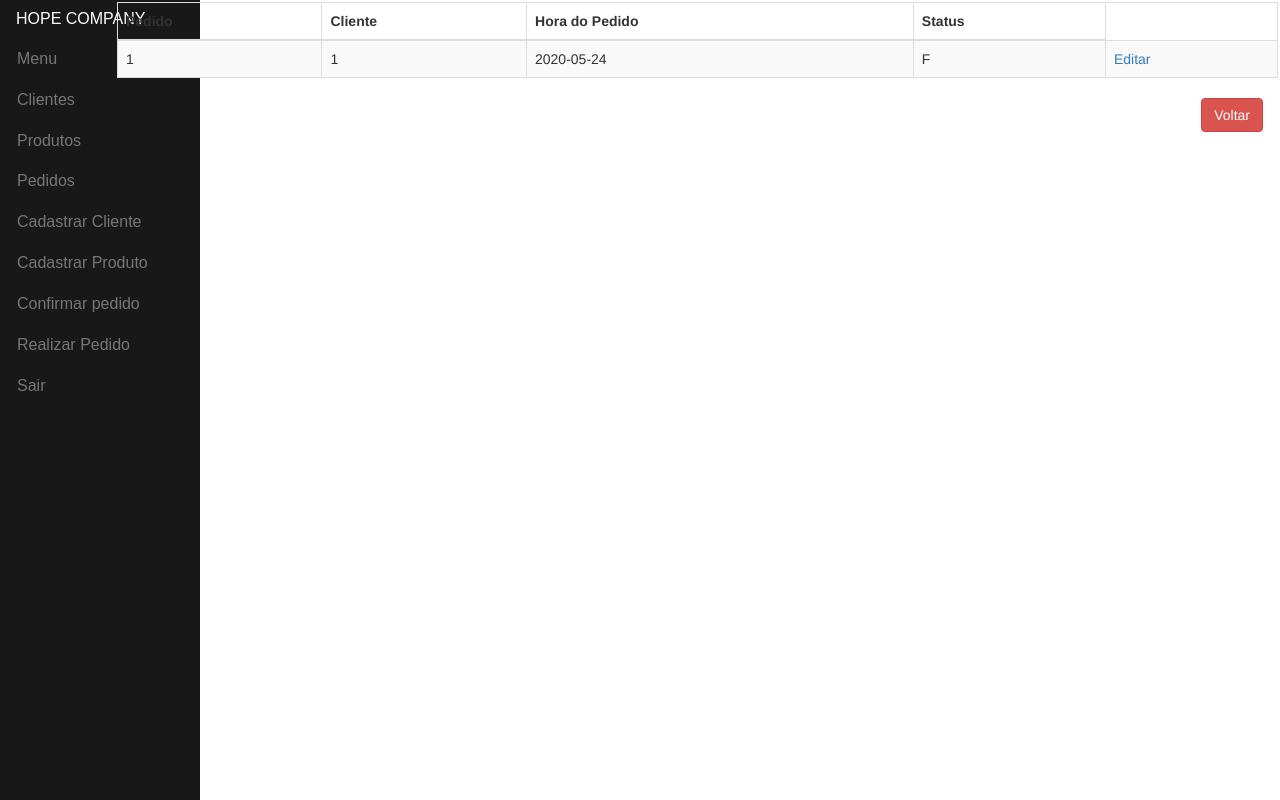
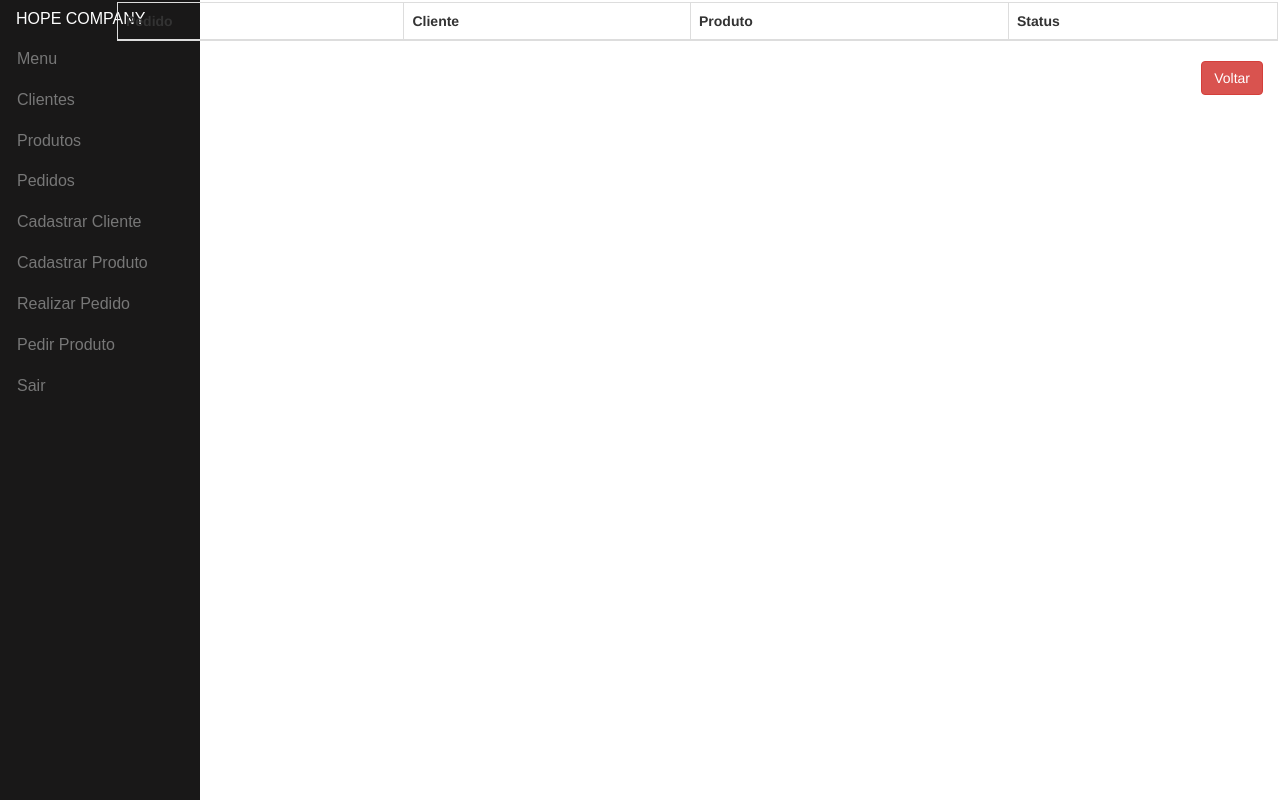
Before and after one commit to Anakin-coder/Hope_company_final, a Flask app: page /pedido/ in a window 1280 px wide. Run offline with Flask 2, Linux system fonts and the light colour scheme; data comes from the database, SQL or seed files in the repository; data that the repository does not hold is empty; some libraries are stand-ins or nearby versions.

Commit message:
Atualizações no projeto

```diff
--- a/Hope-Company/clientes.py
+++ b/Hope-Company/clientes.py
@@ -139,13 +139,15 @@
 
 @app.route("/pedido/novo/", methods = ["GET"])
 def form_criar_pedido_api():
-    return render_template("form_pedido.html", id_pedido = "novo", status = "", id_cliente="", clientes = listar_clientes(), produtos = listar_produtos())
+    return render_template("form_pedido.html", id_pedido = "novo", status = "",  nome = "", ped_valor = "", ped_qtd = "", clientes = listar_clientes(), produtos = listar_produtos())
 
 @app.route("/pedido/novo/", methods = ["POST"])
 def criar_pedido_api():
     status = request.form["status"]
-    id_cliente = request.form["id_cliente"]
-    id_pedido = criar_pedido(status, id_cliente)
+    nome = request.form["nome"]
+    ped_valor = request.form["ped_valor"]
+    ped_qtd = request.form["ped_qtd"]
+    id_pedido = criar_pedido(status, nome, ped_valor, ped_qtd)
     return render_template("menu.html", mensagem = f"Novo pedido gerado: {id_pedido}!")
 
 @app.route("/pedido/<int:id_pedido>/", methods = ["GET"])
@@ -171,18 +173,20 @@
         return render_template("menu.html", mensagem = "Esse pedido nem mesmo existia mais."), 404
     deletar_pedido(id_pedido)
     return render_template("menu.html", mensagem = f"O pedido {id_pedido} foi excluído com sucesso!")
-#---------------------------------PRODUTO PEDIDO-----------------------------------------------#
+#---------------------------------ITENS PEDIDO-----------------------------------------------#
 @app.route("/produto/pedido/", methods = ["GET"])
 def form_prod_pedido_api():
-    return render_template("form_produto_pedido.html", preco = "", quantidade = "", id_produto = "", id_pedido = "", produtos = listar_produtos(), pedidos = listar_pedidos())
+    return render_template("form_produto_pedido.html", preco = "", quantidade = "", descrica = "", id_pedido = "", preco_unitario = "", produtos = listar_produtos(), pedidos = listar_pedidos())
 
 @app.route("/produto/pedido/", methods = ["POST"])
 def criar_prod_pedido_api():
     preco = request.form['preco']
     quantidade = request.form['quantidade']
-    id_produto = request.form['id_produto']
+    descricao = request.form['descricao']
     id_pedido = request.form['id_pedido']
-    criar_prod_pedido(preco, quantidade, id_produto, id_pedido)
+    preco_unitario = request.form['preco_unitario']
+    descricao = request.form['descricao']
+    criar_prod_pedido(preco, quantidade, descricao, id_pedido, preco_unitario, descricao)
     return render_template('menu.html', mensagem = 'Pedido realizado com sucesso')
 
 ###############################################
@@ -220,6 +224,26 @@
     email CHAR(100) NULL
 );
 
+CREATE TABLE IF NOT EXISTS pedido (
+    id_pedido INTEGER PRIMARY KEY AUTOINCREMENT,
+    id_cliente INTEGER NOT NULL,
+    datahora DEFAULT CURRENT_DATE,
+    ped_valor INTEGER,
+    ped_qtd INTERGER,
+    status TINYINT(1),
+    FOREIGN KEY(id_cliente) REFERENCES cliente(id_cliente)
+);
+
+CREATE TABLE IF NOT EXISTS itens_pedido (
+    id_produto INTEGER NOT NULL,
+    id_pedido INTEGER NOT NULL,
+    preco REAL NOT NULL,
+    preco_unitario REAL NOT NULL,
+    quantidade INTEGER NOT NULL,
+    FOREIGN KEY(id_produto) REFERENCES produto(id_produto),
+    FOREIGN KEY(id_pedido) REFERENCES pedido(id_pedido)
+);
+
 CREATE TABLE IF NOT EXISTS produto (
     id_produto INTEGER PRIMARY KEY AUTOINCREMENT,
     descricao VARCHAR(50) NOT NULL,
@@ -227,20 +251,11 @@
     preco_unitario REAl NOT NULL
 );
 
-CREATE TABLE IF NOT EXISTS pedido (
-    id_pedido INTEGER PRIMARY KEY AUTOINCREMENT,
-    id_cliente INTEGER NOT NULL,
-    datahora DEFAULT CURRENT_DATE,
-    status TINYINT(1),
-    FOREIGN KEY(id_cliente) REFERENCES cliente(id_cliente)
-);
-CREATE TABLE IF NOT EXISTS produto_pedido (
-    id_produto INTEGER NOT NULL,
-    id_pedido INTEGER NOT NULL,
-    preco REAL NOT NULL,
-    quantidade INTEGER NOT NULL,
-    FOREIGN KEY(id_produto) REFERENCES produto(id_produto),
-    FOREIGN KEY(id_pedido) REFERENCES pedido(id_pedido)
+CREATE TABLE IF NOT EXISTS estoque (
+    id_estoque INTEGER PRIMARY KEY AUTOINCREMENT,
+    id_produto VARCHAR(50) NOT NULL,
+    quantidade INTEGER,
+    FOREIGN KEY(id_produto) REFERENCES produto(id_produto)
 );
 
 CREATE TABLE IF NOT EXISTS usuario (
@@ -320,9 +335,9 @@
 
 #-----------------------PEDIDOS-------------------------------#
 
-def criar_pedido(status, id_cliente):
+def criar_pedido(status, nome, ped_valor, ped_qtd):
     with closing(conectar()) as con, closing(con.cursor()) as cur:
-        cur.execute("INSERT INTO pedido (status, id_cliente) VALUES (?, ?)", (status, id_cliente, ))
+        cur.execute("INSERT INTO pedido (status, id_cliente, ped_valor, ped_qtd) VALUES (?, ?, ?, ?)", (status, nome, ped_valor, ped_qtd, ))
         id_pedido = cur.lastrowid
         con.commit()
         return id_pedido
@@ -334,7 +349,7 @@
 
 def listar_pedidos():
     with closing(conectar()) as con, closing(con.cursor()) as cur:
-        cur.execute("SELECT p.id_pedido, p.id_cliente, p.datahora, p.status FROM pedido p ORDER BY p.id_cliente")
+        cur.execute("SELECT p.id_pedido, p.id_cliente, p.datahora, p.status, c.nome FROM pedido p INNER JOIN cliente c ON p.id_cliente = c.id_cliente ORDER BY p.id_cliente")
         return rows_to_dict(cur.description, cur.fetchall())
 
 def editar_pedido(status, id_pedido):
@@ -365,16 +380,21 @@
             return None
         return Usuario(u['id_usuario'], u['usuario'], u['email'], u['senha'])
 
-#--------------------PRODUTO PEDIDO------------------#
-
-def criar_prod_pedido(preco, quantidade, id_produto, id_pedido):
+#--------------------ITENS PEDIDO------------------#
+'''preco, quantidade, descricao, id_pedido, preco_unitario'''
+def criar_prod_pedido(preco, quantidade, descricao, id_pedido, preco_unitario, id_produto):
     with closing(conectar()) as con, closing(con.cursor()) as cur:
-        cur.execute("INSERT INTO produto_pedido (preco, quantidade, id_produto, id_pedido) VALUES (?, ?, ?, ?)", (preco, quantidade, id_produto, id_pedido, ))
+        cur.execute("INSERT INTO itens_pedido (i.preco, i.quantidade, p.descricao, i.id_pedido, i.id_produto) SELECT (?, ?, ?, ?, ?) FROM itens_pedido i LEFT JOIN produto p WHERE p.id_produto = i.id_produto", ())
         con.commit()
 
 def consultar_prod_pedido(id_pedido):
     with closing(conectar()) as con, closing(con.cursor()) as cur:
-        cur.execute("SELECT preco, quantidade, id_produto, id_pedido FROM produto_pedido p WHERE id_pedido = ?", (id_pedido, ))
+        cur.execute("SELECT preco, quantidade, id_produto, id_pedido FROM itens_pedido p WHERE id_pedido = ?", (id_pedido, ))
+        return row_to_dict(cur.description, cur.fetchone())
+
+def listar_itens_pedido():
+    with closing(conectar()) as con, closing(con.cursor()) as cur:
+        cur.execute("SELECT i.preco, i.quantidade, i.id_produto, i.id_pedido, i.preco_unitario, p.descricao from itens_pedido i INNER JOIN produto p ON i.id_produto= p.id_produto")
         return row_to_dict(cur.description, cur.fetchone())
 
 ########################
--- a/Hope-Company/templates/lista_pedidos.html
+++ b/Hope-Company/templates/lista_pedidos.html
@@ -8,7 +8,7 @@
                 <tr>
                     <th>Pedido</th>
                     <th>Cliente</th>
-                    <th>Hora do Pedido</th>
+                    <th>Produto</th>
                     <th>Status</th>
                 </tr>
             </thead>
@@ -16,7 +16,7 @@
                 {% for pedido in pedidos %}
                 <tr>
                     <td>{{pedido['id_pedido']}}</td>
-                    <td>{{pedido['id_cliente']}}</td>
+                    <td>{{pedido['nome']}}</td>
                     <td>{{pedido['datahora']}}</td>
                     <td>{{pedido['status']}}</td>
                     <td><a href="/pedido/{{pedido['id_pedido']}}" class="botao">Editar</a></td>
--- a/Hope-Company/templates/menu.html
+++ b/Hope-Company/templates/menu.html
@@ -68,10 +68,10 @@
                 <a href="/produto/novo" class="pure-menu-link">Cadastrar Produto</a>
             </li>
             <li class="pure-menu-item">
-                <a href="/pedido/novo" class="pure-menu-link">Confirmar pedido</a>
+                <a href="/pedido/novo" class="pure-menu-link">Realizar Pedido</a>
             </li>
             <li class="pure-menu-item">
-                <a href="/produto/pedido" class="pure-menu-link">Realizar Pedido</a>
+                <a href="/produto/pedido" class="pure-menu-link">Pedir Produto</a>
             </li>
             <li class="pure-menu-item">
                 <a href="/" class="pure-menu-link">Sair</a>
```
Also changed, not shown: Hope-Company/templates/form_pedido.html (+29 -3 lines), Hope-Company/templates/form_produto_pedido.html (+30 -11 lines), Hope-Company/clientes.db.
